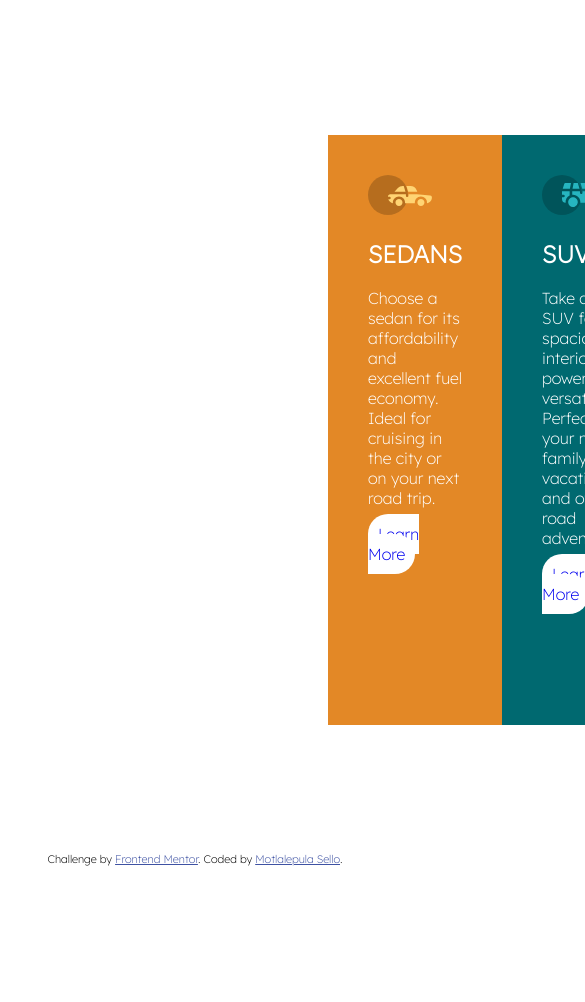
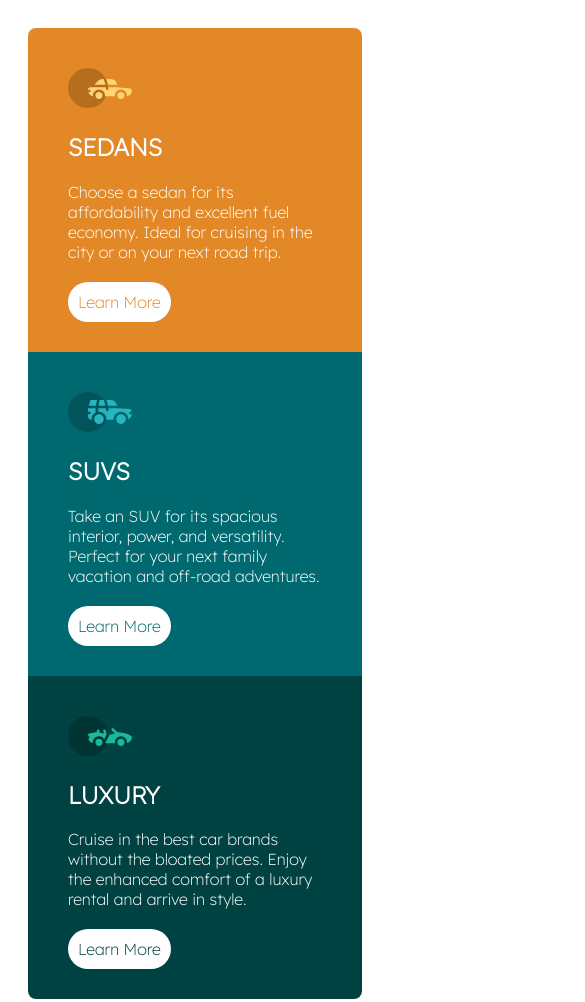
Before and after one commit to Motlakz/3-column-preview-card-component-main, a plain HTML site: page index.html in a window 390 px wide. Shown: the top 1002 px of the page, 585 px wide, since content can reach past the window. Before the commit the page ends 874 px from the top, so only its background shows below. Drawn offline with Linux system fonts and the light colour scheme.

Commit message:
update color schemes

```diff
--- a/index.html
+++ b/index.html
@@ -9,6 +9,7 @@
   <title>3-column preview card component</title>
 </head>
 <body>
+  <main class="container">
     <section class="cards">
       <div class="card one">
         <div class="sedan">
@@ -38,6 +39,8 @@
         <a href="#">Learn More</a>
       </div>
     </section>
+  </main>
+
   <div class="attribution">
     Challenge by <a href="https://www.frontendmentor.io?ref=challenge" target="_blank">Frontend Mentor</a>.
     Coded by <a href="#">Motlalepula Sello</a>.
--- a/style.css
+++ b/style.css
@@ -3,38 +3,69 @@
     box-sizing: border-box;
     font-family: 'Lexend Deca', sans-serif;
 }
+main {
+    display: flex;
+    align-items: center;
+    justify-content: center;
+}
 .cards {
-        display: flex;
-        align-items: center;
-        color: #fff;
-        flex-direction: row;
-        height: 100vh;
-        position: relative;
-        left: 20em;
-        width: 50vw;
-    }
+    color: #fff;
+    display: flex;
+    justify-content: center;
+    align-items: center;
+    height: 100vh;
+}
+
 .card {
-    height: 70vh;
     padding: 40px;
+    width: 300px;
+}
+.card p {
+    margin-bottom: 30px;
 }
 .one {
+    border-top-left-radius: 8px;
+    border-bottom-left-radius: 8px;
     background-color: hsl(31, 77%, 52%);
 }
-
+.one a {
+    color: hsl(31, 77%, 52%);
+}
+.one a:hover {
+    background-color: hsl(31, 77%, 52%);
+}
 .two {
+    background-color: hsl(184, 100%, 22%);
+}
+.two a {
+    color: hsl(184, 100%, 22%);
+}
+.two a:hover {
     background-color: hsl(184, 100%, 22%);
 }
 
 .three {
-    background: hsl(179, 100%, 13%)
+    background: hsl(179, 100%, 13%);
+    border-top-right-radius: 8px;
+    border-bottom-right-radius: 8px;
 }
-
+.three a {
+    color: hsl(179, 100%, 13%);
+}
+.three a:hover {
+    background-color: hsl(179, 100%, 13%);
+}
 .card a {
     background-color: #fff;
     border-radius: 30px;
     padding: 10px;
     text-decoration: none;
 }
+.card a:hover {
+    border: 1px solid #fff;
+    color: #fff;
+}
+
 .attribution {
     font-size: 11px;
     text-align: center;
@@ -43,3 +74,23 @@
 .attribution a {
     color: hsl(228, 45%, 44%);
 }
+@media screen and (max-width: 768px) {
+    .cards {
+        flex-direction: column;
+        margin: 20px;
+        height: 100%;
+    }
+    .card {
+        width: 100%;
+    }
+    .one {
+        border-top-left-radius: 8px;
+        border-top-right-radius: 8px;
+        border-bottom-left-radius: 0;
+    }
+    .three {
+        border-bottom-left-radius: 8px;
+        border-bottom-right-radius: 8px;
+        border-top-right-radius: 0;
+    }
+}
```
Also changed, not shown: grid.html (deleted, +0 -19 lines). Lines whose indentation alone changed are shown as unchanged.
